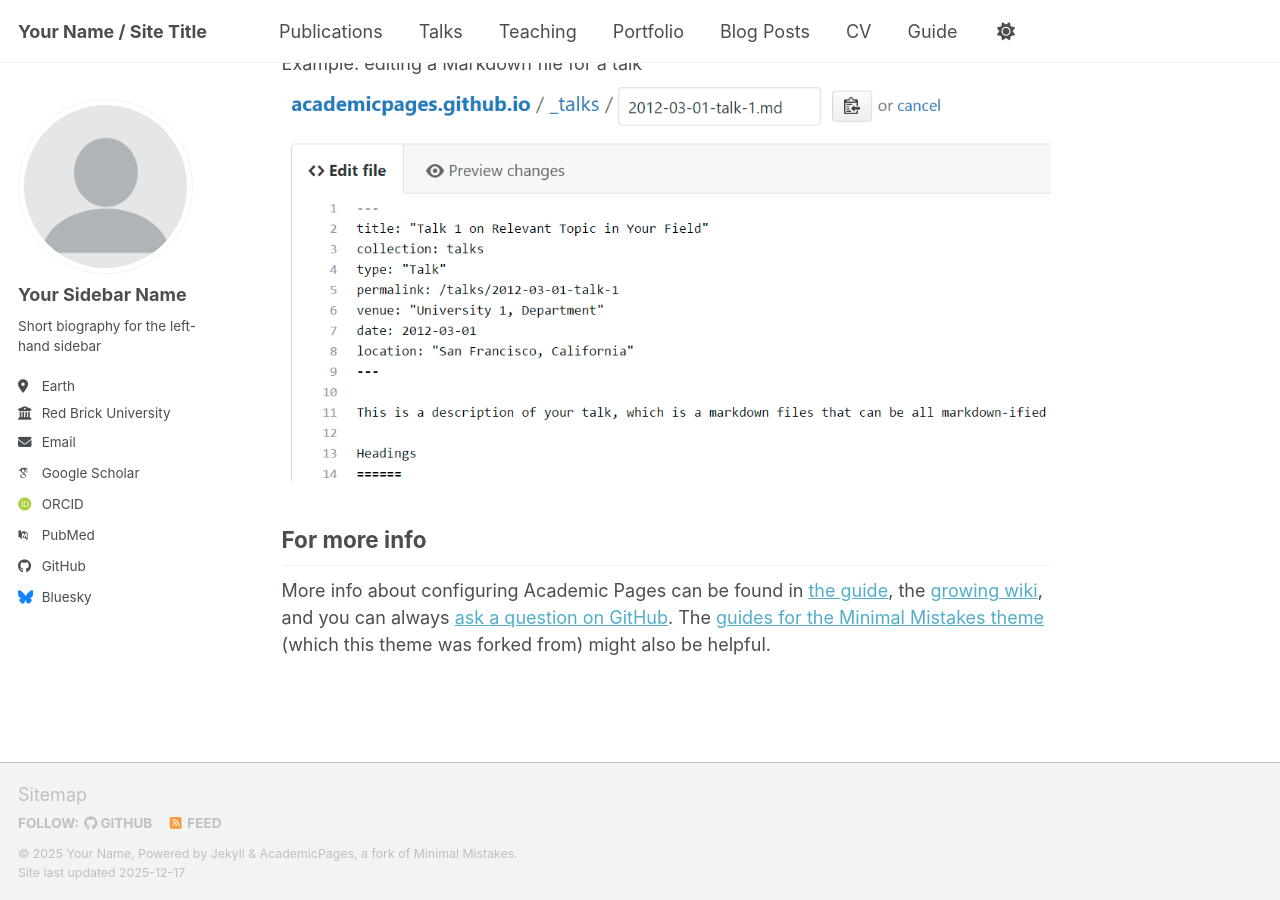
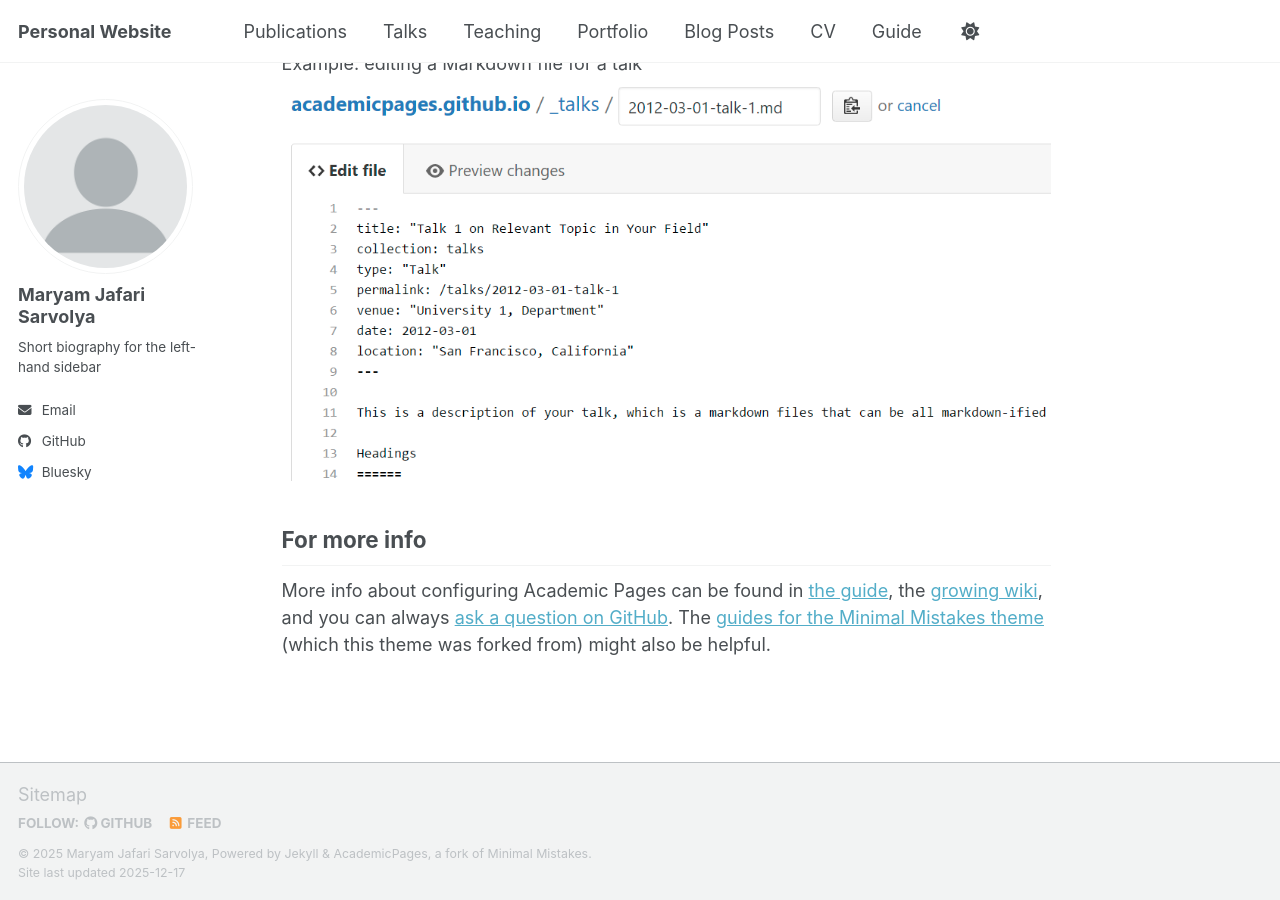
Before and after one commit to maryam1381/maryam1381.github.io, a Jekyll site: the page built from _pages/about.md, in a window 1280 px wide and 900 px high, scrolled down 2718 px. Built offline with Jekyll 4.4.1, drawn with Linux system fonts in a browser that asks for light colours; some web fonts are replaced; a script bundle is joined from its source files by our own code; library files that are not in the unit come from our copies.

Commit message:
Update _config.yml

```diff
--- a/_config.yml
+++ b/_config.yml
@@ -9,14 +9,14 @@
 # Basic Site Settings
 locale                   : "en-US"
 site_theme               : "default" # Currently available options are "default", "air"
-title                    : "Your Name / Site Title"
+title                    : "Personal Website"
 title_separator          : "-"
-name                     : &name "Your Name"
+name                     : &name "Maryam Jafari Sarvolya"
 description              : &description "Your Name's academic portfolio"   # Update this with a general description of your site, this is the default if not overridden by a page
-url                      : https://academicpages.github.io # The base hostname & protocol for your site e.g. "https://[your GitHub username].github.io",
+url                      : https://maryam1381.github.io # The base hostname & protocol for your site e.g. "https://[your GitHub username].github.io",
                                                            # or if you already have some other page hosted on Github then use "https://[your GitHub username].github.io/[Your Repo Name]"
 baseurl                  : "" # the subpath of your site, e.g. "/blog"
-repository               : "academicpages/academicpages.github.io"
+repository               : "maryam1381/maryam1381.github.io"
 
 # Site Author - The following control what appear as part of the author content on the side bar.
 #               If a field is blank the icon and link will not appear, otherwise it will be shown.
@@ -24,34 +24,34 @@ repository               : "academicpages/academicpages.github.io"
 author:
   # Biographic information
   avatar           : "profile.png"
-  name             : "Your Sidebar Name"
+  name             : "Maryam Jafari Sarvolya"
   pronouns         : # example: "she/her"
   bio              : "Short biography for the left-hand sidebar"
-  location         : "Earth"
-  employer         : "Red Brick University"
-  uri              : # URL
-  email            : "none@example.org"
+  # location         : "Earth"
+  # employer         : "Red Brick University"
+  # uri              : # URL
+  email            : "maryam.jafari.sarv@gmail.com"
 
   # Academic websites
-  academia         : # URL
-  arxiv            : # URL - Update with the correct link to your profile
-  googlescholar    : "https://scholar.google.com/citations?user=PS_CX0AAAAAJ"
-  inspire-hep      : # URL
-  impactstory      : # URL
-  orcid            : "https://orcid.org/yourorcidurl"
-  semantic         : # URL
-  ssrn             : # URL
-  pubmed           : "https://www.ncbi.nlm.nih.gov/pubmed/?term=john+snow"
-  researchgate     : # URL
-  scopus           : # URL
-  zotero           : # URL
+  # academia         : # URL
+  # arxiv            : # URL - Update with the correct link to your profile
+  # googlescholar    : "https://scholar.google.com/citations?user=PS_CX0AAAAAJ"
+  # inspire-hep      : # URL
+  # impactstory      : # URL
+  # orcid            : "https://orcid.org/yourorcidurl"
+  # semantic         : # URL
+  # ssrn             : # URL
+  # pubmed           : "https://www.ncbi.nlm.nih.gov/pubmed/?term=john+snow"
+  # researchgate     : # URL
+  # scopus           : # URL
+  # zotero           : # URL
 
 
   # Repositories and software development
   bitbucket        : # Username - Update with your username on the site
   codepen          : # Username
   dribbble         : # Username
-  github           : "academicpages"
+  github           : "maryam1381"
   kaggle           : # Username
   stackoverflow    : # User number or user number and name (i.e., use "1" or "1/jeff-atwood")
 
```
